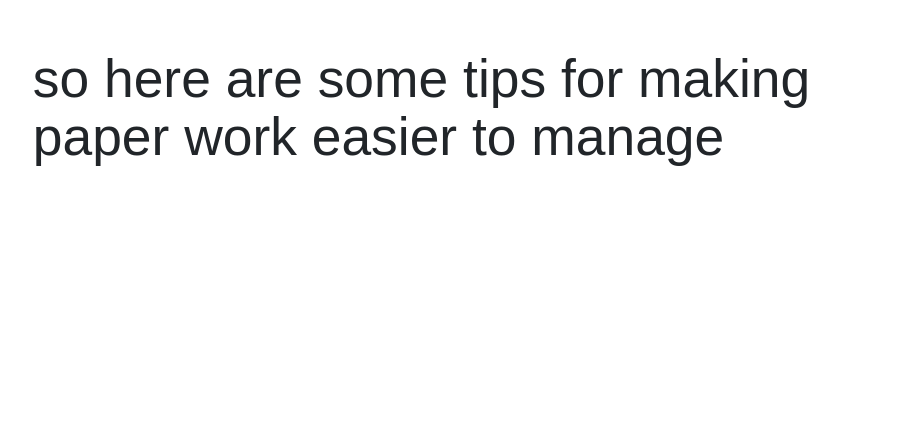
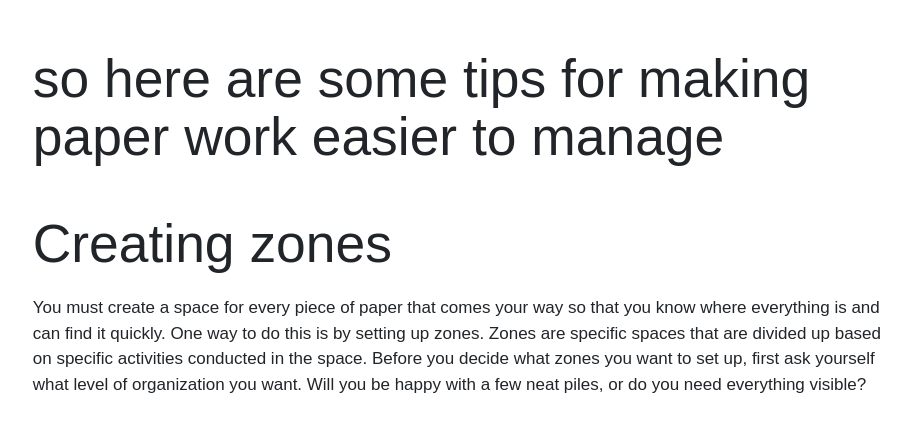
Before and after one commit to debbiect246/joined_up_teaching, a Flask app: page /admin/ in a window 1280 px wide. Shown: the part 739-1171 px from the top of the page, without its empty margins (178-1089 px from the left). Before the commit the page ends 905 px from the top, so only its background shows below. Run offline with Flask 2, Linux system fonts and the light colour scheme; some libraries are stand-ins or nearby versions.

```diff
--- a/templates/admin.html
+++ b/templates/admin.html
@@ -7,6 +7,13 @@
             <h2>Managing lots of paper work!</h2>
             <h2>Paper work is a big part of a teacher's workload</h2>
             <h2>so here are some tips for making paper work easier to manage</h2>
+
+
+            <section>
+            <h2>Creating zones</h2>
+            <p>You must create a space for every piece of paper that comes your way so that you know where everything is and can find it quickly. One way to do this is by setting up zones. Zones are specific spaces that are divided up based on specific activities conducted in the space. Before you decide what zones you want to set up, first ask yourself what level of organization you want. Will you be happy with a few neat piles, or do you need everything visible?</p>
+            </section>
+
         </div>
     </div>
 </body>
--- a/templates/base.html
+++ b/templates/base.html
@@ -65,7 +65,7 @@
     <div class="container-fluid">
         <div class="pebblescontainer">
             <img src="../static/pebbles.jpg" alt="Notebook" style="width:100%;">
-            <div class="content">
+            <div class="container-fluid content">
                 <h4 class="centre">Helping teachers towards a better work life balance</h4>
 
             </div>
```
